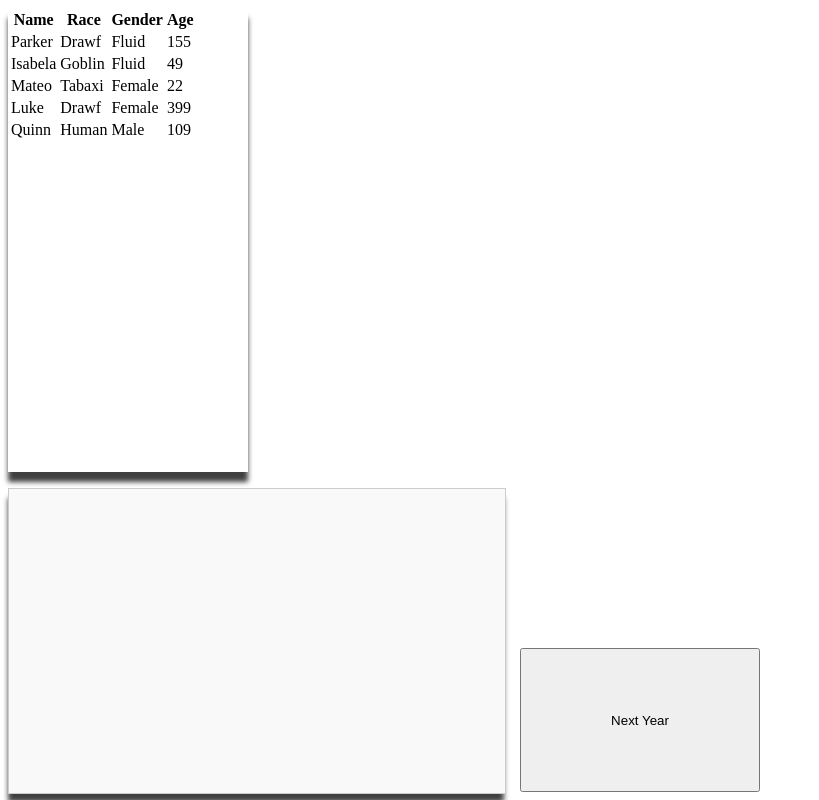
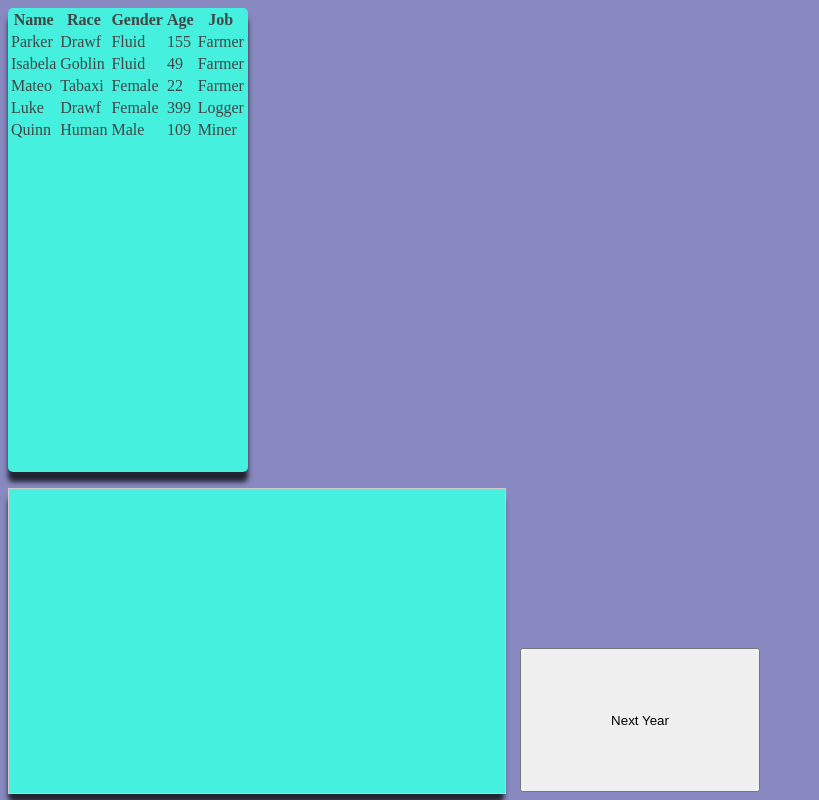
Before and after one commit to DiddySmooth/Sim, an Angular app in the folder Simm/: page / in a window 1280 px wide. Shown: the whole page, without its empty margins (0-819 px from the left). Built offline with nearby package versions, Linux system fonts and the light colour scheme.

Commit message:
added style variables and a dumb color pallete

```diff
--- a/Simm/src/app/Components/citizen-list/citizen-list.component.html
+++ b/Simm/src/app/Components/citizen-list/citizen-list.component.html
@@ -5,12 +5,14 @@
             <th>Race</th>
             <th>Gender</th>
             <th>Age</th>
+            <th>Job</th>
         </tr>
         <tr *ngFor="let cit of citizens" (click)="showCitizen(cit)">
             <td>{{cit.name}}</td>
             <td>{{cit.race.name}}</td>
             <td>{{cit.gender}}</td>
             <td>{{cit.age}}</td>
+            <td>{{cit.job?.name}}</td>
         </tr>
     </table>
 </div>
--- a/Simm/src/app/Components/message-screen/message-screen.component.sass
+++ b/Simm/src/app/Components/message-screen/message-screen.component.sass
@@ -3,7 +3,8 @@
     height: 100%
     overflow-y: auto
     border: 1px solid #ccc
-    background-color: #f9f9f9
+    background-color:  var(--secondary-color)
     scroll-behavior: smooth
+
 .message
     margin: 0px
--- a/Simm/src/styles.sass
+++ b/Simm/src/styles.sass
@@ -3,3 +3,11 @@
     box-shadow: 0px 10px 5px 0px rgba(0,0,0,0.75)
     height: 100%
     width: 100%
+    background-color:  var(--secondary-color)
+    border-radius: 5px
+
+html
+    background-color: var(--primary-color)
+    color: var(--font-primary-color)
+
+@import 'variables'
--- /dev/null
+++ b/Simm/src/variables.sass
@@ -0,0 +1,6 @@
+:root
+  --primary-color: #8789C0
+  --secondary-color: #45F0DF
+  --font-family: Arial, sans-serif
+  --font-primary-color: #444545
+  /* Add more variables as needed */
```
